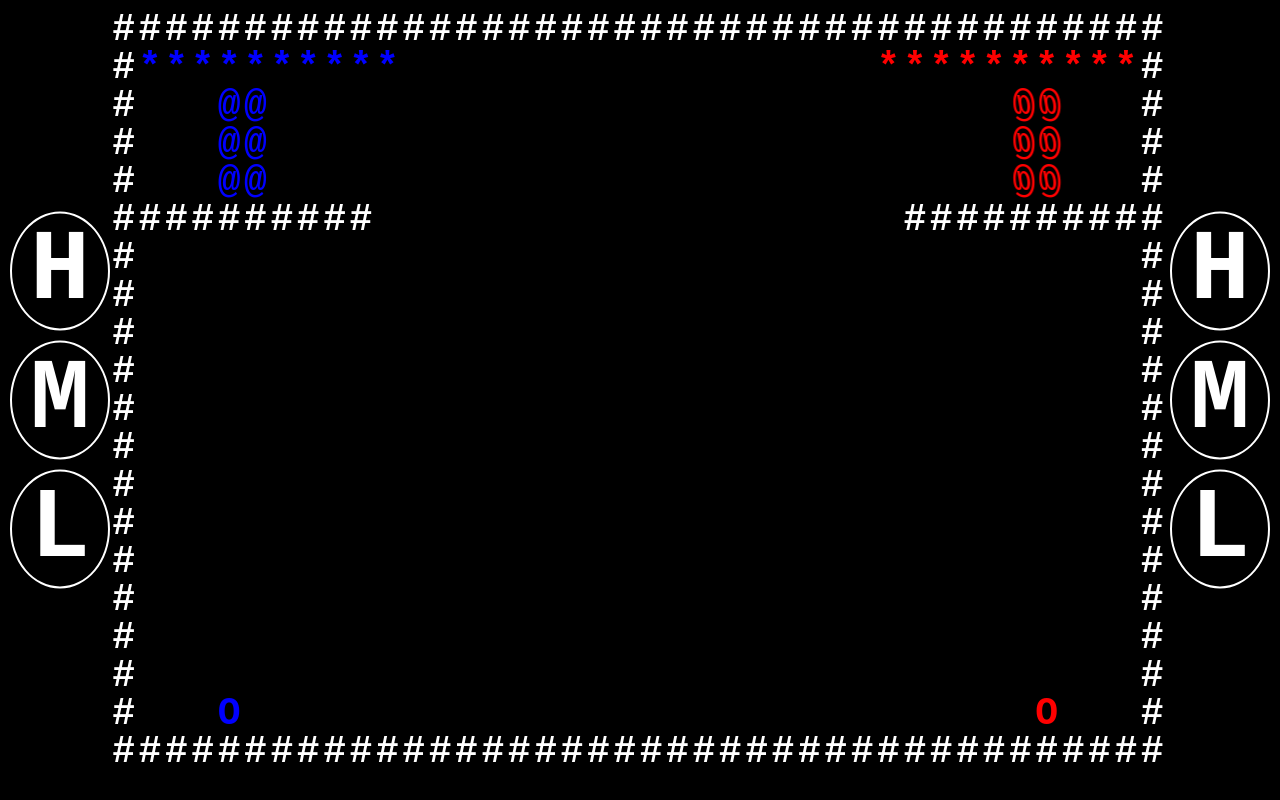
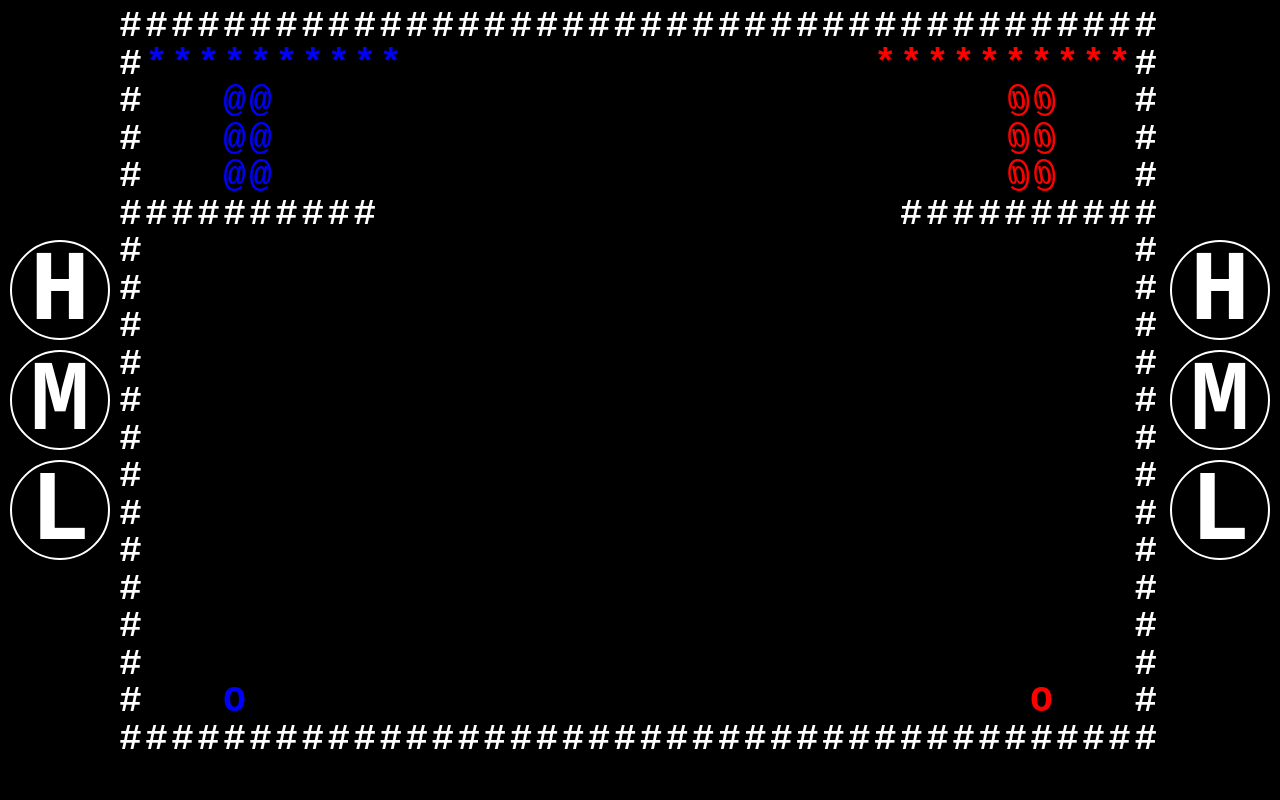
Before and after one commit to Kennyomg/magic-mayhem, a website: page public/index.html in a window 1280 px wide. Drawn offline with Linux system fonts and the light colour scheme.

Commit message:
More responsiveness

```diff
--- a/public/magic-mayhem.css
+++ b/public/magic-mayhem.css
@@ -15,12 +15,22 @@ br {
 }
 
 .cell {
-  display: inline-block;
+  display: block;
+  float: left;
   font-size: 25px;
+  line-height: 1;
   font-family: 'Courier New', Courier, monospace;
   font-weight: bold;
   color: white;
   background-color: black;
+}
+
+#game br {
+  display: block;
+  height: 0;
+  line-height: 0;
+  content: "";
+  margin: 0;
 }
 
 .blue {
@@ -62,11 +72,17 @@ br {
   border: 2px solid white;
   border-radius: 50%;
   cursor: pointer;
-  margin-bottom: 10px;
+  max-width: 100%;
+  text-align: center;
+  line-height: 1;
 }
 
-.summon-button:last-child {
-  margin-bottom: 0;
+
+#player-buttons, #opponent-buttons {
+  display: flex;
+  flex-direction: column;
+  gap: 10px;
+  max-height: calc(100vh - 20px);
 }
 
 #player-buttons > .summon-button:hover, #player-buttons > .summon-button:active {
--- a/public/magic-mayhem.js
+++ b/public/magic-mayhem.js
@@ -1,18 +1,30 @@
-const gameEl = document.getElementById('game');
 
 const LEVEL_WIDTH = 40;
 const LEVEL_HEIGHT = 20;
-let WINDOW_SPACE_AVAILABLE;
+let WINDOW_AVAILABLE_HEIGHT;
 let BUTTON_AREA_WIDTH;
 let GAME_SCREEN_HEIGHT;
 let GAME_SCREEN_WIDTH;
 
+
+
+// Detect whether device supports orientationchange event, otherwise fall back to
+// the resize event.
+let supportsOrientationChange = "onorientationchange" in window && "screen" in window;
+let orientationEvent = supportsOrientationChange ? "orientationchange" : "resize";
+
+let screenOrientationType = screen?.orientation?.type || "landscape-primary";
+let screenOrientationAngle = screen?.orientation?.angle || 0;
+
+const gameEl = document.getElementById('game');
+
 function setGameDimensions() {
-  WINDOW_SPACE_AVAILABLE = window.innerHeight - gameEl.offsetTop;
-  BUTTON_AREA_WIDTH = Math.min(100, WINDOW_SPACE_AVAILABLE / 4);
+  WINDOW_AVAILABLE_HEIGHT = (supportsOrientationChange ? screen.height : window.innerHeight) - gameEl.offsetTop;
+  GAME_SCREEN_HEIGHT = WINDOW_AVAILABLE_HEIGHT - 50;
+  GAME_SCREEN_WIDTH = 25 / 18 * GAME_SCREEN_HEIGHT
 
-    GAME_SCREEN_HEIGHT = WINDOW_SPACE_AVAILABLE - 40;
-    GAME_SCREEN_WIDTH = 25 / 18 * GAME_SCREEN_HEIGHT
+  BUTTON_AREA_WIDTH = Math.max(75, Math.min(100, (supportsOrientationChange ? screen.width : window.innerWidth) - GAME_SCREEN_WIDTH - 20));
+  console.log({BUTTON_AREA_WIDTH})
 
   if (GAME_SCREEN_WIDTH > window.innerWidth) {
     GAME_SCREEN_WIDTH = window.innerWidth - 20;
@@ -29,10 +41,24 @@ function setGameDimensions() {
       cell.style.fontSize = px(GAME_SCREEN_HEIGHT / LEVEL_HEIGHT);
     }
   }
+
+  for (const button of document.getElementsByClassName('summon-button')) {
+    button.style.width = px(BUTTON_AREA_WIDTH);
+    button.style.fontSize = px(BUTTON_AREA_WIDTH);
+  }
 }
 
 setGameDimensions();
-window.addEventListener('resize', () => setGameDimensions());
+window.addEventListener(orientationEvent, function() {
+    if (supportsOrientationChange && screenOrientationType !== screen.orientation.type) {
+      screenOrientationType = screen.orientation.type;
+      screenOrientationAngle = screen.orientation.angle;
+    }
+    setGameDimensions();
+}, false);
+if (supportsOrientationChange) {
+  window.addEventListener('resize', () => setGameDimensions(), false);
+}
 
 let GAME_SPEED = 3
 
```
